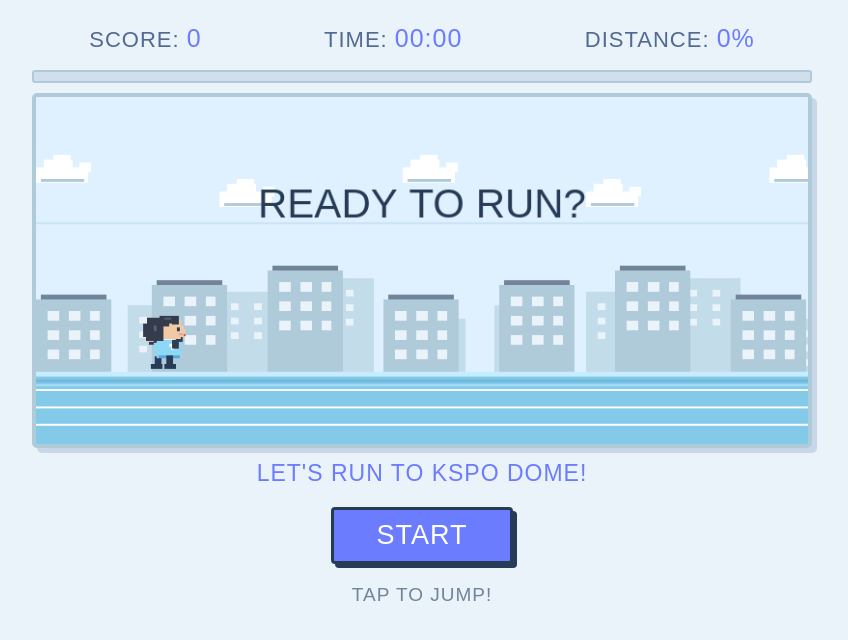
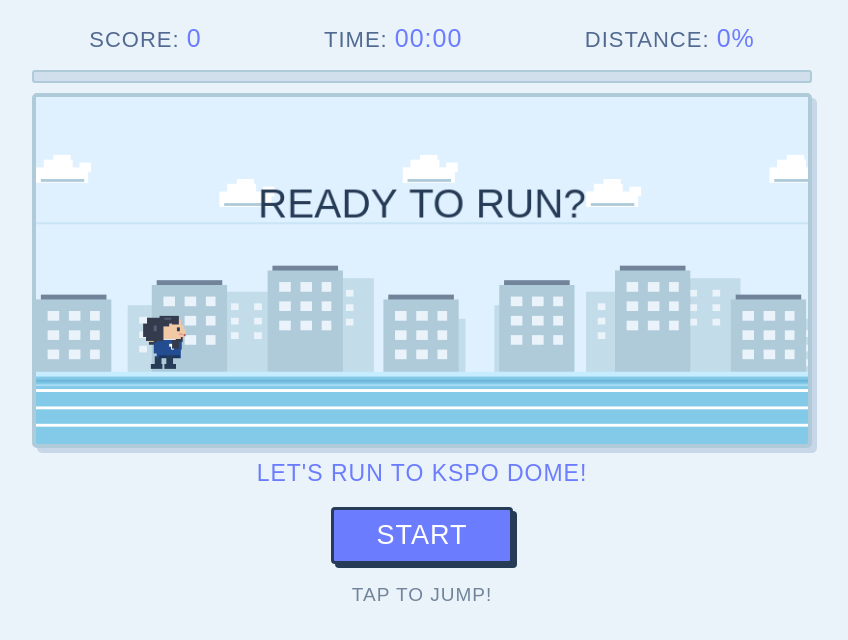
Before and after one commit to mii622/road-to-kspo, a plain HTML site: page index.html in a window 1280 px wide. Shown: the part 110-750 px from the top of the page, without its empty margins (218-1066 px from the left). Drawn offline with Linux system fonts and the light colour scheme; a web font is replaced by a local one.

Commit message:
Update index.html

```diff
--- a/index.html
+++ b/index.html
@@ -778,9 +778,9 @@ function drawBackground() {
 // 陸上トラックの白いレーン
 ctx.fillStyle = "#ffffff";
 
-ctx.fillRect(0, ground + 18, W, 2);
-ctx.fillRect(0, ground + 36, W, 2);
-ctx.fillRect(0, ground + 54, W, 2);
+ctx.fillRect(0, ground + 18, W, 3);
+ctx.fillRect(0, ground + 36, W, 3);
+ctx.fillRect(0, ground + 54, W, 3);
 }
 
 
@@ -995,13 +995,13 @@ function drawPlayer() {
   ctx.fillRect(x + 4, y + 27 + bob, 17, 5);
 
   // 前傾した胴体
-  ctx.fillStyle = "#8ed7f5";
+  ctx.fillStyle = "#244D91";
   ctx.fillRect(x + 12 + lean, y + 31 + bob, 25, 19);
   ctx.fillRect(x + 9 + lean, y + 34 + bob, 7, 11);
   ctx.fillRect(x + 32 + lean, y + 29 + bob, 6, 12);
 
   // シャツの影
-  ctx.fillStyle = "#55a9df";
+  ctx.fillStyle = "#18365F";
   ctx.fillRect(x + 14 + lean, y + 47 + bob, 22, 3);
 
   // 胸元マーク
```
